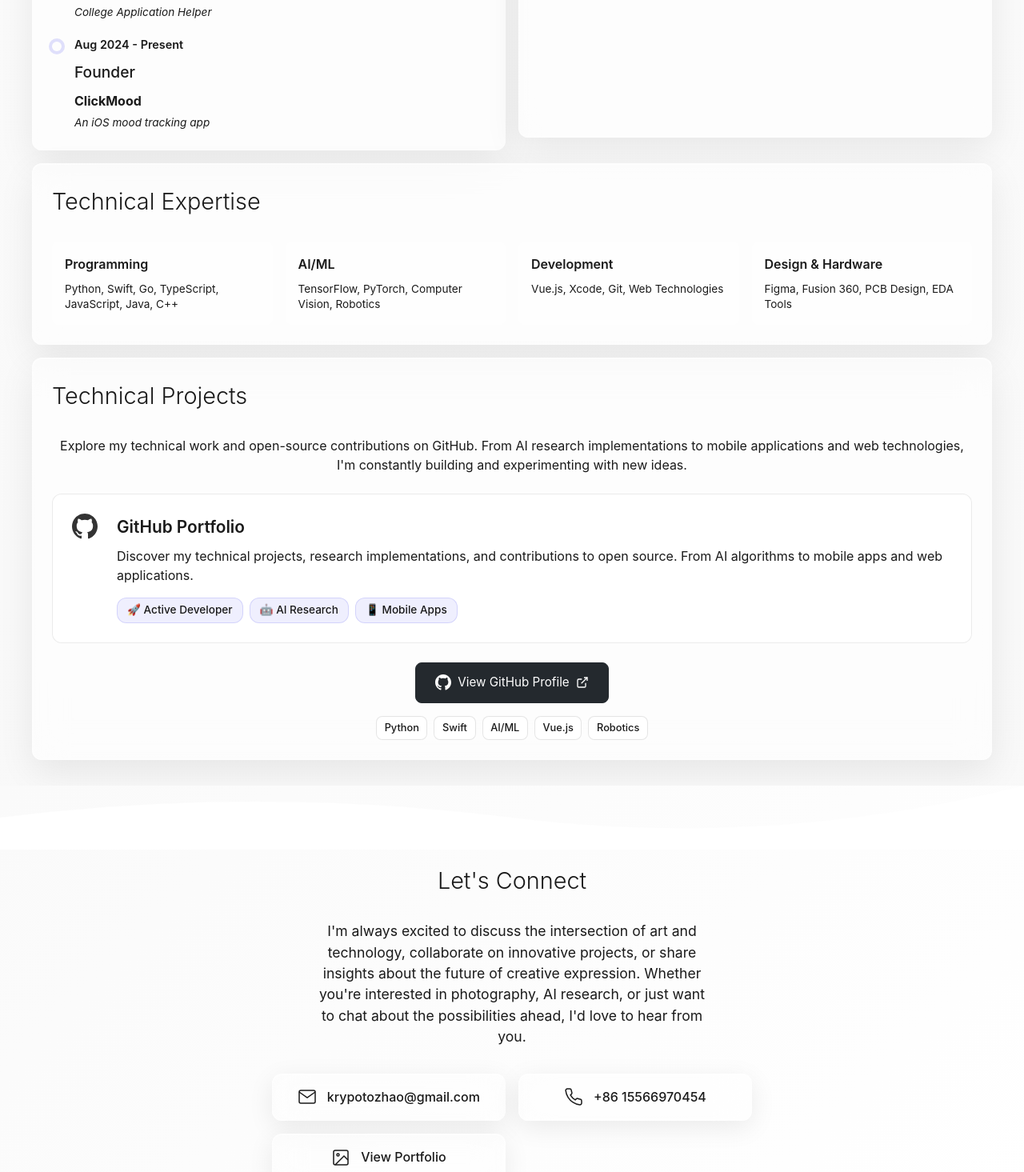
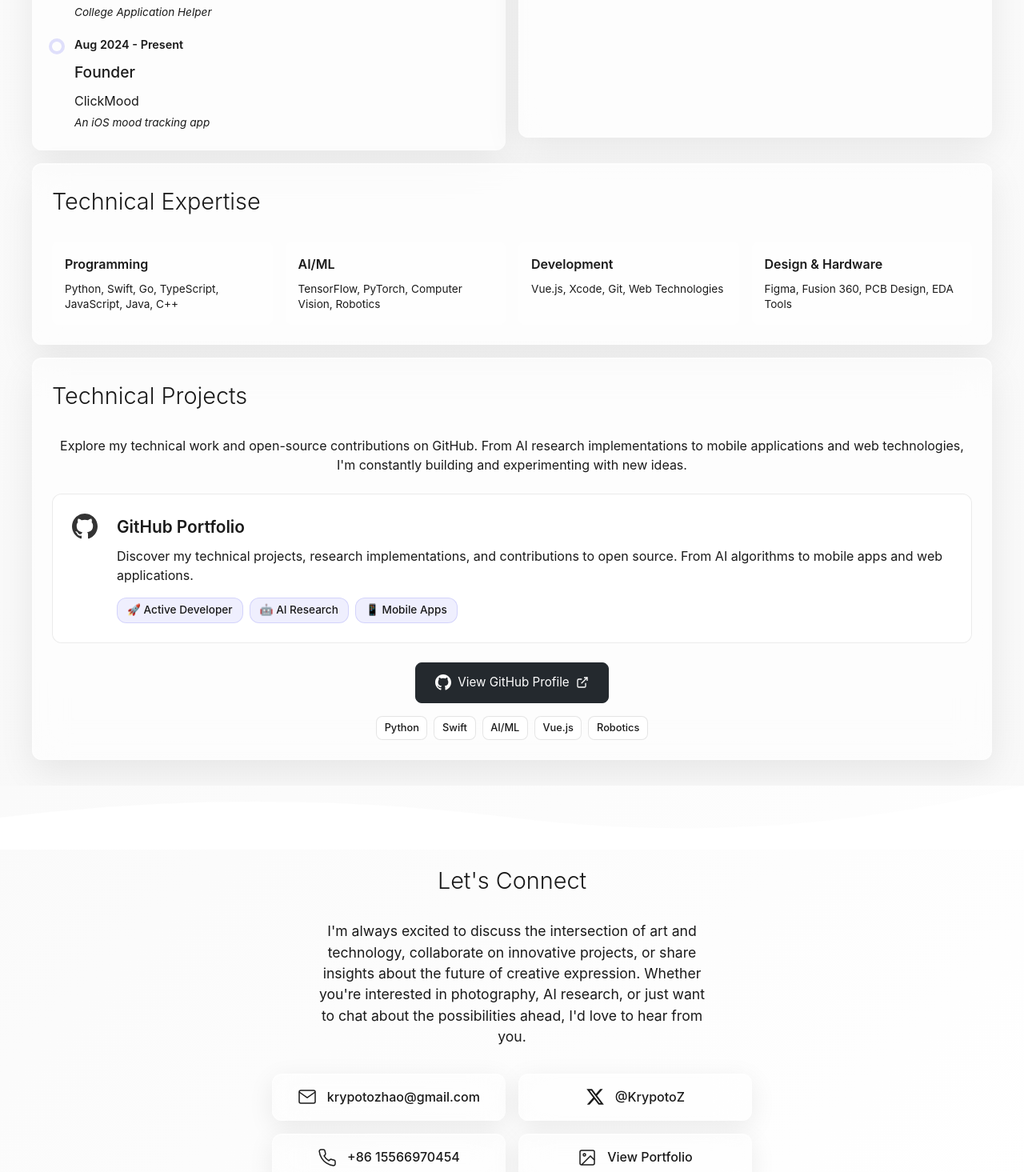
Before and after one commit to JiaceZhao/Photo-Gallery-by-Jiace-Zhao, a Vue app in the folder art-portfolio/: page /about in a window 1280 px wide. Shown: the part 1685-3150 px from the top of the page at 80% size. Built offline with nearby package versions, Linux system fonts and the light colour scheme.

Commit message:
fix : add link

```diff
--- a/art-portfolio/src/views/AboutView.vue
+++ b/art-portfolio/src/views/AboutView.vue
@@ -108,7 +108,7 @@
                   <div class="timeline-content">
                     <div class="timeline-year">Nov 2024 - Present</div>
                     <h3>Co-Founder</h3>
-                    <p><strong>Apply4College</strong></p>
+                    <p><strong><a href="https://apply4college.org/" target="_blank" rel="noopener noreferrer" class="project-link">Apply4College</a></strong></p>
                     <p class="role-desc">College Application Helper</p>
                   </div>
                 </div>
@@ -117,7 +117,7 @@
                   <div class="timeline-content">
                     <div class="timeline-year">Aug 2024 - Present</div>
                     <h3>Founder</h3>
-                    <p><strong>ClickMood</strong></p>
+                    <p><strong><a href="https://clickmood.krymusic.top/" target="_blank" rel="noopener noreferrer" class="project-link">ClickMood</a></strong></p>
                     <p class="role-desc">An iOS mood tracking app</p>
                   </div>
                 </div>
@@ -250,6 +250,12 @@
                 <polyline points="22,6 12,13 2,6"></polyline>
               </svg>
               <span>krypotozhao@gmail.com</span>
+            </a>
+            <a href="https://x.com/KrypotoZ" target="_blank" rel="noopener noreferrer" class="contact-link">
+              <svg width="24" height="24" viewBox="0 0 24 24" fill="currentColor">
+                <path d="M18.244 2.25h3.308l-7.227 8.26 8.502 11.24H16.17l-5.214-6.817L4.99 21.75H1.68l7.73-8.835L1.254 2.25H8.08l4.713 6.231zm-1.161 17.52h1.833L7.084 4.126H5.117z"/>
+              </svg>
+              <span>@KrypotoZ</span>
             </a>
             <a href="tel:+8615566970454" class="contact-link">
               <svg width="24" height="24" viewBox="0 0 24 24" fill="none" stroke="currentColor" stroke-width="1.5">
@@ -663,6 +669,34 @@ strong {
 p strong {
   font-weight: 700 !important;
   color: #1a1a1a !important;
+}
+
+// Project links styling
+.project-link {
+  color: var(--zen-accent) !important;
+  text-decoration: none;
+  transition: all 0.3s ease;
+  position: relative;
+
+  &:hover {
+    color: #4f46e5 !important;
+    text-decoration: none;
+  }
+
+  &::after {
+    content: '';
+    position: absolute;
+    bottom: -2px;
+    left: 0;
+    width: 0;
+    height: 2px;
+    background: var(--zen-accent);
+    transition: width 0.3s ease;
+  }
+
+  &:hover::after {
+    width: 100%;
+  }
 }
 
 // Timeline
```
